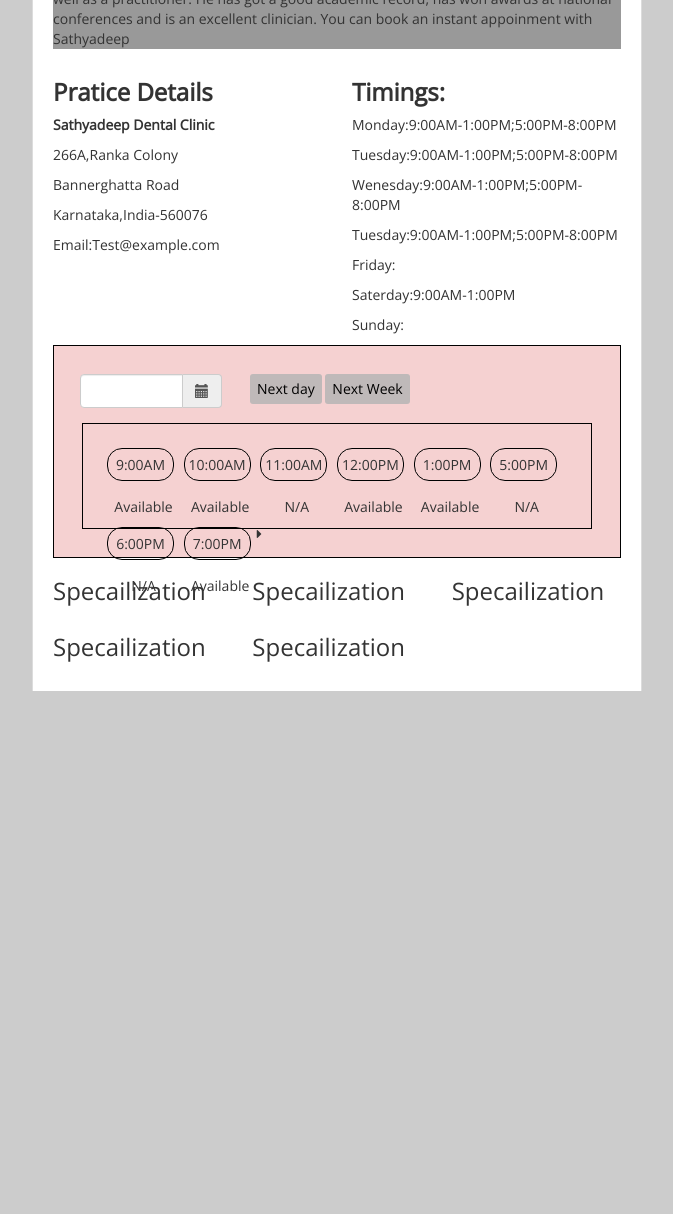
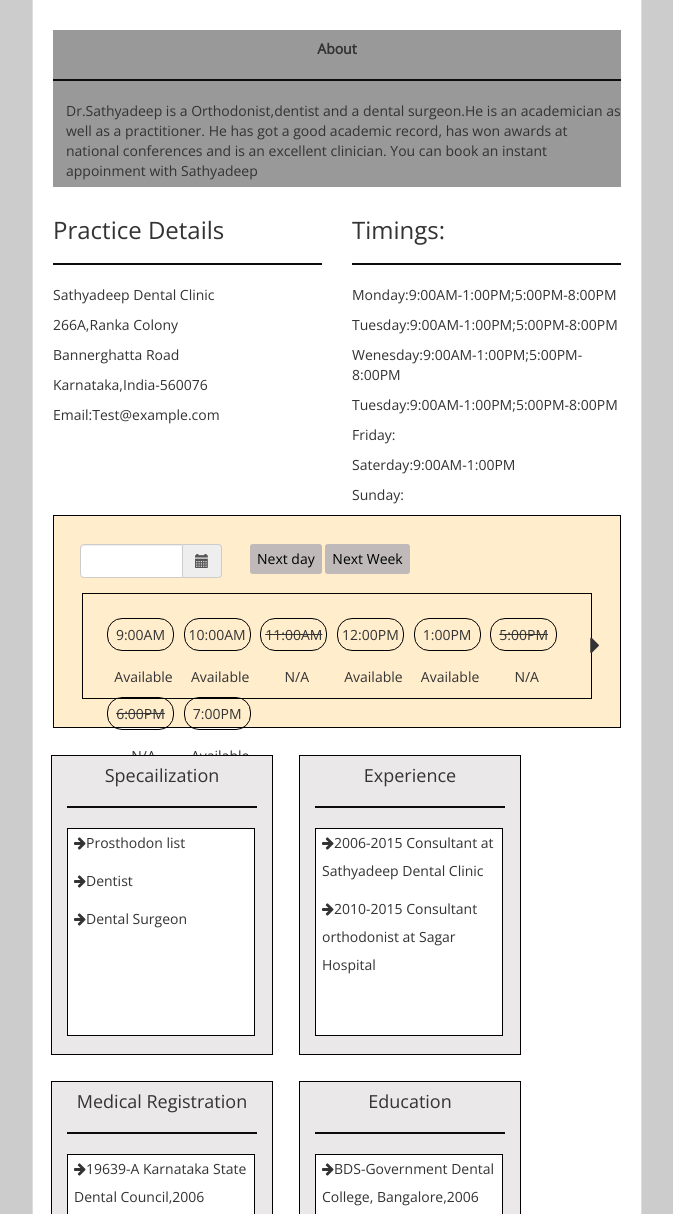
Before and after one commit to rohini5/assignment, a plain HTML site: page index.html in a window 1280 px wide. Shown: the part 278-1492 px from the top of the page, without its empty margins (303-976 px from the left). Before the commit the page ends 969 px from the top, so only its background shows below. Drawn offline with nearby package versions, Linux system fonts and the light colour scheme.

Commit message:
completed

```diff
--- /dev/null
+++ b/css/src/lastpage.scss
@@ -0,0 +1,27 @@
+.lastpage{
+	margin-top: 1em;
+	.profile-details{
+		height: 300px;
+		width: 222px;
+		border:1px solid black;
+		margin:13px;
+		background-color: #eae8e8;;
+	}
+	.details{
+		       height: 208px;
+    width: 188px;
+		border:1px solid black;
+		background-color: #fff;
+		p{
+			text-align: left;
+			    line-height: 28px;
+    padding-left: 6px;
+		}
+	}
+	.Extra{
+		width: 235px;
+	}
+	.adjust-size{
+width: 202px;
+	}
+}
--- /dev/null
+++ b/css/src/practice.scss
@@ -0,0 +1,14 @@
+.practice-details{
+	.practice{
+		h3{
+			    font-weight: bold;
+
+
+		}
+		.name{
+			font-weight: bold;
+		}
+
+	}
+
+}
--- a/css/src/profile.scss
+++ b/css/src/profile.scss
@@ -1,7 +1,4 @@
-
-
-
-    .profile-container{
+.profile-container{
 
     	background-color: #fff;
     	padding: 20px;
@@ -18,12 +15,14 @@ h1{
 }
 .about{
 		background-color:#999;
+		    margin-top: 33px;
 	.title{
 		text-align: center;
 		font-weight: bold;
+    padding-top: 9px;
 	}
-	p{
-
+	.objective{
+	    padding: 0px 0px 6px 13px;
 	}
 
 }
--- a/css/src/style.scss
+++ b/css/src/style.scss
@@ -1 +1 @@
-@import "common","profile","practise","timing";
+@import "common","profile","practise","timing","lastpage";
--- a/css/src/timing.scss
+++ b/css/src/timing.scss
@@ -3,8 +3,7 @@
 	padding: 2em;
 	width: 100%;
 	border: 1px solid black;
-	/*position: relative; */
-	background-color: hsla(0, 66%, 74%, 0.42);
+	background-color: rgba(255, 178, 38, 0.23);
 	.btn-solid{
 		color: black;
 		border-radius: 3px;
@@ -39,12 +38,14 @@
     height: 33px;
 		border-radius: 15px;
 		border: 1px solid black;
-	/*	position: relative;*/
     padding-top: 6px;
         margin-right: 6px;
 		}
 		i{
-			position: absolute;
+			    position: absolute;
+    top: 38px;
+    font-size: 27px;
+    right: -9px;
 		}
 	}
 }
--- a/index.html
+++ b/index.html
@@ -28,27 +28,35 @@
     		<div class="col-md-offset-3 col-md-6">
     			<div class="profile-container">
     				<div class="profile-summary">
-    					<h1> Dr. Test Name</h1><hr>
+    				<div class="row">
+    					<div class="col-md-8">
+    						<h1> Dr. Test Name</h1><hr>
     					<p>MBBS|BE</p>
     					<p>Denist| Orthodonist| Implantologist | Dentofacial orthopedist</p>
     					<p>Experience: 12 Years</p>
+    					</div>
+    					<div class="col-md-4">
+    						<img src="images/images.png" >
+    					</div>
+    				</div>
+
     				</div>
     				<div class="about">
-    					<p class="title">About</p>
-    					<p>Dr.Sathyadeep is a Orthodonist,dentist and a dental surgeon.He is an academician as well as a practitioner. He has got a good academic record, has won awards at national conferences and is an excellent clinician. You can book an instant appoinment with Sathyadeep</p>
+    					<p class="title">About</p><hr>
+    					<p class="objective">Dr.Sathyadeep is a Orthodonist,dentist and a dental surgeon.He is an academician as well as a practitioner. He has got a good academic record, has won awards at national conferences and is an excellent clinician. You can book an instant appoinment with Sathyadeep</p>
     				</div>
-    				<div class="practise-details">
-    					<div class="row practise">
-    						<div class="col-xs-6">
-    							<h3>Pratice Details</h3>
+    				<div class="practice-details">
+    					<div class="row practice">
+    						<div class="col-md-6">
+    							<h3>Practice Details</h3><hr>
     							<p class="name">Sathyadeep Dental Clinic</p>
     							<p>266A,Ranka Colony</p>
     							<p>Bannerghatta Road</p>
     							<p>Karnataka,India-560076</p>
     							<p>Email:Test@example.com</p>
     						</div>
-    						<div class="col-xs-6">
-    							<h3>Timings:</h3>
+    						<div class="col-md-6">
+    							<h3>Timings:</h3><hr>
     							<p>Monday:9:00AM-1:00PM;5:00PM-8:00PM</p>
     							<p>Tuesday:9:00AM-1:00PM;5:00PM-8:00PM</p>
     							<p>Wenesday:9:00AM-1:00PM;5:00PM-8:00PM</p>
@@ -84,7 +92,7 @@
     						<p>Available</p>
     						</div>
     						<div class="alignm">
-    						<span>11:00AM</span>
+    						<span><strike>11:00AM</strike></span>
     						<p>N/A</p>
     						</div>
     						<div class="alignm">
@@ -96,11 +104,11 @@
     						<p>Available</p>
     						</div>
     						<div class="alignm">
-    						<span>5:00PM</span>
+    						<span><strike>5:00PM</strike></span>
     						<p>N/A</p>
     						</div>
     						<div class="alignm">
-    						<span>6:00PM</span>
+    						<span><strike>6:00PM</strike></span>
     						<p>N/A</p>
     						</div>
     						 <div class="alignm">
@@ -111,40 +119,50 @@
     					</div>
 
     					</div>
-    					<div class="row">
-    						<div class="col-md-4">
-    							<h3>Specailization</h3>
+    					<div class="lastpage">
+    					<div class="row ">
+    						<div class="col-md-4 profile-details text-center">
+    							<h4>Specailization</h4><hr>
     							<div class="details">
-    								<p></p>
+    								<p><i class="fa fa-arrow-right" aria-hidden="true"></i>Prosthodon list</p>
+    								<p><i class="fa fa-arrow-right" aria-hidden="true"></i>Dentist</p>
+    								<p><i class="fa fa-arrow-right" aria-hidden="true"></i>Dental Surgeon</p>
     							</div>
     						</div>
-    						<div class="col-md-4">
-    							<h3>Specailization</h3>
+    						<div class="col-md-4 profile-details text-center">
+    							<h4>Experience</h4><hr>
     							<div class="details">
-    								<p></p>
+    								<p><i class="fa fa-arrow-right" aria-hidden="true"></i>2006-2015 Consultant at Sathyadeep Dental Clinic</p>
+    								<p><i class="fa fa-arrow-right" aria-hidden="true"></i>2010-2015 Consultant orthodonist at Sagar Hospital</p>
     							</div>
     						</div>
-    						<div class="col-md-4">
-    							<h3>Specailization</h3>
+    						<div class="col-md-4 profile-details text-center">
+    							<h4>Medical Registration</h4><hr>
     							<div class="details">
-    								<p></p>
+    							<p><i class="fa fa-arrow-right" aria-hidden="true"></i>19639-A Karnataka State Dental Council,2006</p>
     							</div>
     						</div>
-    						<div class="col-md-4">
-    							<h3>Specailization</h3>
+    						<div class="col-md-4 profile-details text-center">
+    							<h4>Education</h4><hr>
     							<div class="details">
-    								<p></p>
+    							<p><i class="fa fa-arrow-right" aria-hidden="true"></i>BDS-Government Dental College, Bangalore,2006</p>
+    							<p><i class="fa fa-arrow-right" aria-hidden="true"></i>MDS-Orthodontics & Dentofacial Orthopaedics-DAPM R.V Dental College,2010</p>
     							</div>
     						</div>
-    						<div class="col-md-4">
-    							<h3>Specailization</h3>
-    							<div class="details">
-    								<p></p>
+    						<div class="col-md-4 Extra profile-details text-center">
+    							<h4>Awards and Recognition</h4><hr>
+    							<div class="details adjust-size">
+    								<p><i class="fa fa-arrow-right" aria-hidden="true"></i>Best outgoing Student-2006</p>
+    								<p><i class="fa fa-arrow-right" aria-hidden="true"></i>University ranks- 2005</p>
+    								<p><i class="fa fa-arrow-right" aria-hidden="true"></i>University ranks- 2004</p>
+    								<p><i class="fa fa-arrow-right" aria-hidden="true"></i>University ranks- 2003</p>
+    								<p><i class="fa fa-arrow-right" aria-hidden="true"></i>SSSO Achievement Award-2011</p>
+
     							</div>
     						</div>
     					</div>
 						</div>
-
+					</div>
     			</div>
     		</div>
     	</div>
@@ -154,7 +172,6 @@
     		$('#datetimepicker1').datetimepicker(
     		{
     			format: 'DD/MM/YYYY'
-
     		});
     	});
     </script>
```
Also changed, not shown: css/style.css, images/images.png (added), 1 other file.
